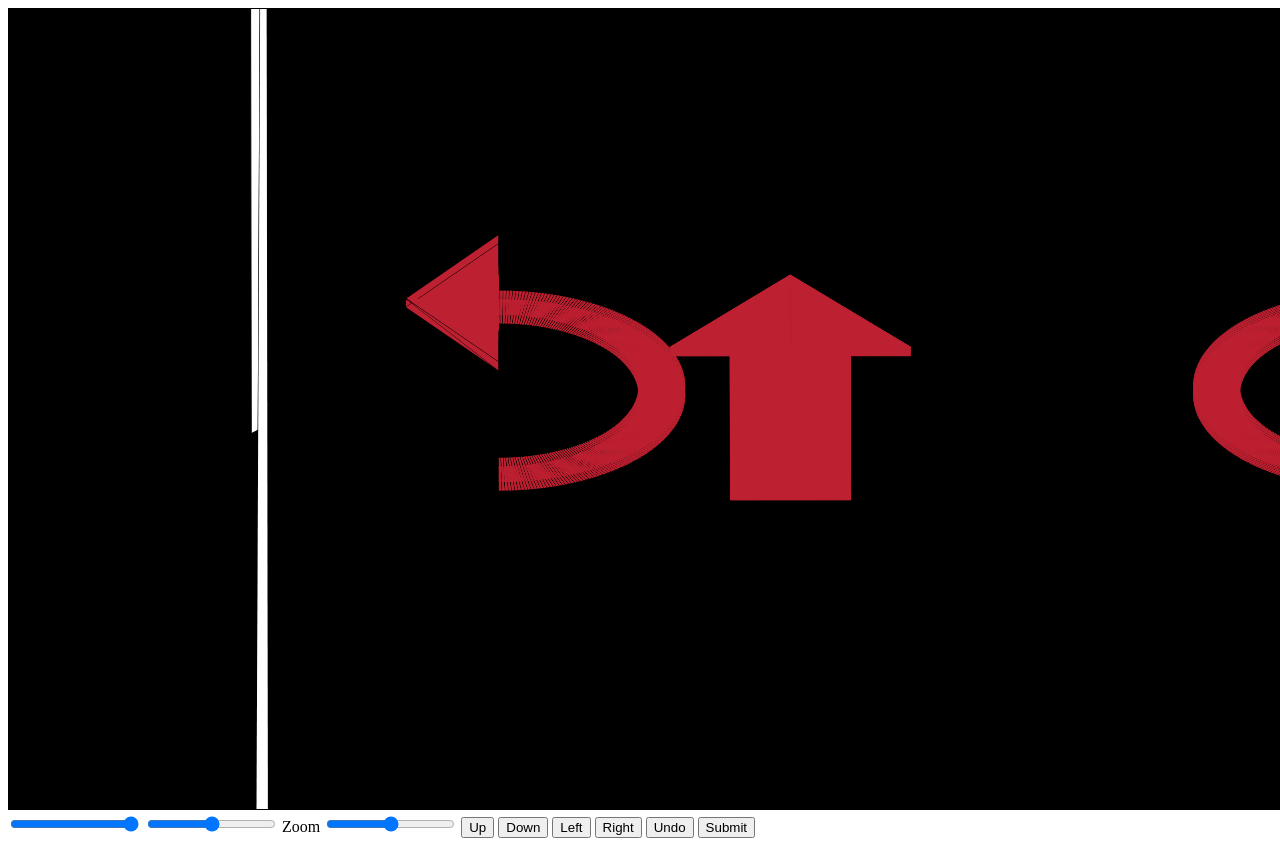
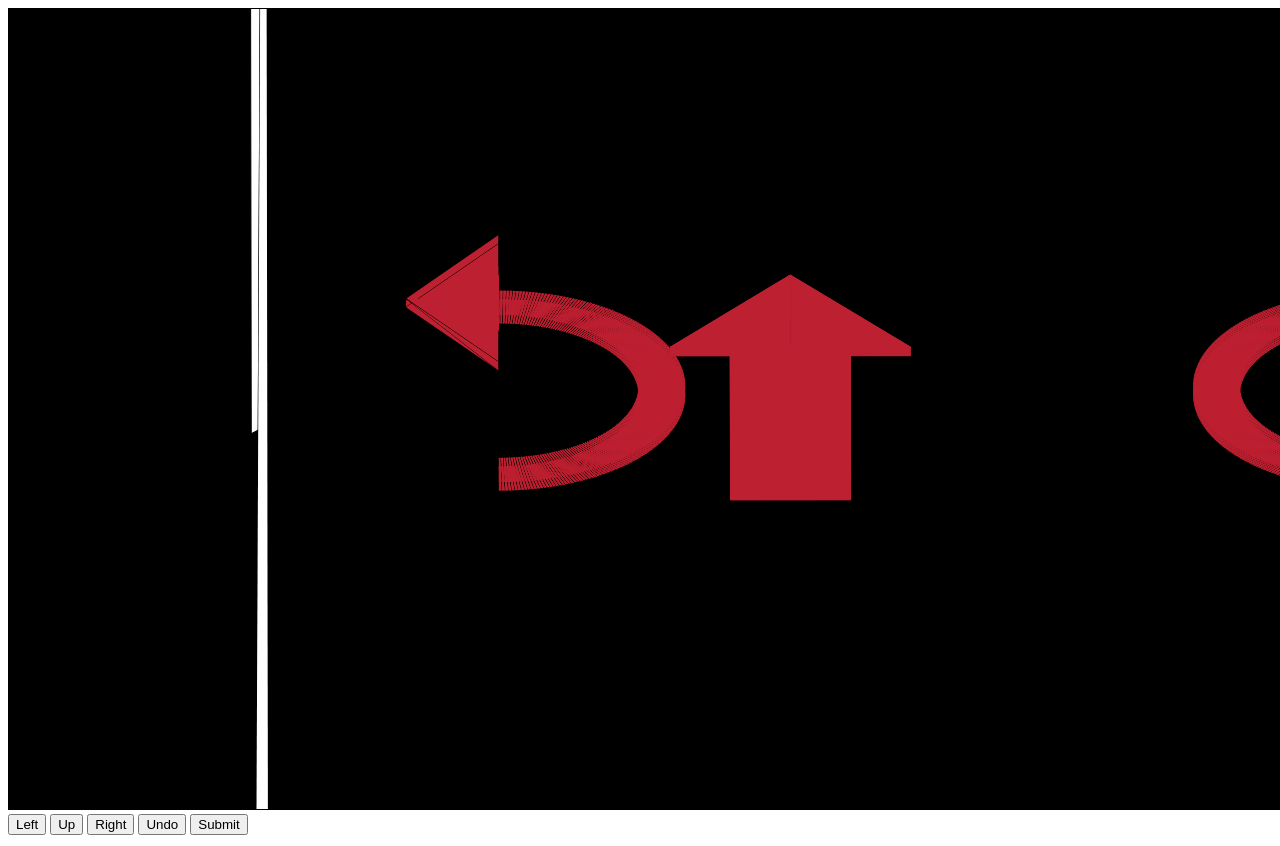
Before and after one commit to Enlight-UW/Robot-Interface, a website: page views/arrows.html in a window 1280 px wide. Drawn offline with Linux system fonts and the light colour scheme; animation ran at ten frames a second.

Commit message:
Rotate Arrows added to queue

```diff
--- a/views/arrows.html
+++ b/views/arrows.html
@@ -13,12 +13,8 @@
 	   style="border:1px solid #000;">
   </canvas>
     <br/>
-  <input id="slider1" type="range" min="-10000" max="0" />
-  <input id="slider2" type="range" min="-100" max="100" />
-  Zoom <input id="fovSlider" type="range" min="0" max="200" />
+  <button onclick="updateSpin(0, 0, Math.PI * 2, 0)">Left</button>
   <button onclick="updateSpin(Math.PI * 2, 0, 0, 0)">Up</button>
-  <button onclick="updateSpin(0, Math.PI * 2, 0, 0)">Down</button>
-  <button onclick="updateSpin(0, 0, Math.PI * 2, 0)">Left</button>
   <button onclick="updateSpin(0, 0, 0, Math.PI * 2)">Right</button>
   <button onclick="undoQueueMove()">Undo</button>
   <button onclick="startQueueMove()">Submit</button>
@@ -90,12 +86,6 @@ function setup() {
   canvas.height = window.innerHeight;
   var context = canvas.getContext('2d');
   var m4 = twgl.m4;
-
-  var slider1 = document.getElementById('slider1');
-  var slider2 = document.getElementById('slider2');
-  var fovSlider = document.getElementById('fovSlider');
-  slider1.value = 35;
-  slider2.value = 0;
 
   //store triangles to be drawn
   var triangles = [];
@@ -357,13 +347,17 @@ function setup() {
 	context.restore();
 	}
 
-    function buildRotateArrow(arrow, Tx, headView) {
+    function buildRotateArrow(arrow, Tx, headView, small) {
 
         var xc = arrow.xc, yc = arrow.yc, zc = arrow.zc;
 
         var xr = 1.5* arrow.xr, yr = arrow.yr, zr = 1.5*arrow.zr;
 
         var angInt = Math.PI / 180;
+
+		if(small == "true") {
+			angInt = Math.PI / 45;
+		}
 
         var fColor = arrow.fColor;
         var sColor = arrow.sColor;
@@ -450,9 +444,9 @@ function setup() {
         // hack to clear the canvas fast
         canvas.width = canvas.width;
 
-    var angle1 = slider1.value*0.01*Math.PI;
+    var angle1 = 35*0.01*Math.PI;
     var angle2 = 0;
-	var angle3 = (slider2.value * 3) + 300;
+	var angle3 = 300;
     var axis = [1,1,1];
 
     var Tmodel=m4.axisRotation(axis,angle2);
@@ -466,7 +460,7 @@ function setup() {
     var Tcamera=m4.inverse(m4.lookAt(eye,target,up));
 
 	//perspective
-	var fov = fovSlider.value/180*Math.PI;
+	var fov = 50/180*Math.PI;
 	var perspective = m4.perspective(fov, (canvas.width/canvas.height), 0.1, 100);
 
 	//viewport
@@ -577,8 +571,8 @@ function setup() {
 
 		//draw the arrows
 		buildArrow(upArrow, upModView);
-		buildRotateArrow(rightArrow, rightModView, rightHeadView);
-		buildRotateArrow(leftArrow, leftModView, leftHeadView);
+		buildRotateArrow(rightArrow, rightModView, rightHeadView, "false");
+		buildRotateArrow(leftArrow, leftModView, leftHeadView, "false");
 
 		//draw the dividing line-height
 		buildCube(divider, Tmodelview);
@@ -659,7 +653,7 @@ function setup() {
 
 			//turn the command into an arrow
 
-			arrowQueue.push({xc: 0, yc: 0, zc: 0, xr: 0.046875*canvas.width, yr: 5, zr:0.175*canvas.height, sColor: "white", fColor: "rgb(189,32,49)", direction: "up", currAngle: 0});
+			arrowQueue.push({xc: 0, yc: 0, zc: 0, xr: 0.046875*canvas.width, yr: 5, zr:0.175*canvas.height, sColor: "rgb(189,32,49)", fColor: "rgb(189,32,49)", direction: "up", currAngle: 0});
 
 			//set the direction of the arrow
 			arrowQueue[arrowQueue.length - 1].direction = newArrows[0];
@@ -713,19 +707,42 @@ function setup() {
 			scrollHeight = 0;
 		}
 
+		/*var rightHeadMod = m4.axisRotation([0, 1, 0], Math.PI * -0.5);
+	rightHeadMod = m4.translate(rightHeadMod, [-0.2*canvas.width, 0, 1.4*canvas.height]);
+	rightHeadMod = m4.axisRotate(rightHeadMod, [0, 1, 0], Math.PI * 0.5);
+	rightHeadMod = m4.axisRotate(rightHeadMod, rightAxis, Math.PI / 2);
+	var rightHeadView = m4.multiply(rightHeadMod, Tcamera);
+
+	var leftHeadMod = m4.axisRotation([0, 1, 0], Math.PI * 0.5);
+	leftHeadMod = m4.translate(leftHeadMod, [0.2*canvas.width, 0, -0.3*canvas.height]);
+	leftHeadMod = m4.axisRotate(leftHeadMod, [0, 1, 0], Math.PI * 0.5);
+	leftHeadMod = m4.rotateZ(leftHeadMod, Math.PI);
+	leftHeadMod = m4.axisRotate(leftHeadMod, [0,1,0], Math.PI / 2);*/
+
 		for(var i = 0; i < arrowQueue.length; i++) {
 			//position the arrow
-			arrowQueue[i].model = m4.translation([140, 0, arrowQueue[i].height + scrollHeight]);
+			arrowQueue[i].model = m4.translation([canvas.width * 0.0911, 0, arrowQueue[i].height + scrollHeight]);
 
 			//set the direction
-			if(arrowQueue[i].direction == "down") {
-				arrowQueue[i].model = m4.axisRotate(arrowQueue[i].model, [0, 1, 0], Math.PI);
-			}
 			if(arrowQueue[i].direction == "left") {
 				arrowQueue[i].model = m4.axisRotate(arrowQueue[i].model, [0, 1, 0], Math.PI * 0.5);
+				arrowQueue[i].model = m4.axisRotate(arrowQueue[i].model, [0, -1, 0], Math.PI * 0.5);
+				arrowQueue[i].model = m4.rotateX(arrowQueue[i].model, Math.PI);
+
+				arrowQueue[i].headModel = m4.translation([canvas.width * 0.0911, 0, arrowQueue[i].height + scrollHeight]);
+				arrowQueue[i].headModel = m4.axisRotate(arrowQueue[i].headModel, [0, 1, 0], Math.PI * 0.5);
+				arrowQueue[i].headModel = m4.axisRotate(arrowQueue[i].headModel, [0, 1, 0], Math.PI * 0.5);
+				arrowQueue[i].headModel = m4.rotateZ(arrowQueue[i].headModel, Math.PI);
+				arrowQueue[i].headModel = m4.axisRotate(arrowQueue[i].headModel, [0,1,0], Math.PI / 2);
+				arrowQueue[i].headModView = m4.multiply(arrowQueue[i].headModel, Tcamera);
 			}
 			if(arrowQueue[i].direction == "right") {
 				arrowQueue[i].model = m4.axisRotate(arrowQueue[i].model, [0, 1, 0], Math.PI * -0.5);
+				arrowQueue[i].model = m4.axisRotate(arrowQueue[i].model, [0, -1, 0], Math.PI / 2);
+
+				arrowQueue[i].headModel = m4.translation([canvas.width * 0.0911, 0, arrowQueue[i].height + scrollHeight]);
+				arrowQueue[i].headModel = m4.axisRotate(arrowQueue[i].headModel, [0,1,0], Math.PI / 2);
+				arrowQueue[i].headModView = m4.multiply(arrowQueue[i].headModel, Tcamera);
 			}
 
 
@@ -739,7 +756,12 @@ function setup() {
 	function drawArrowQueue() {
 		for(var i = 0; i < arrowQueue.length; i++) {
 
-			buildArrow(arrowQueue[i], arrowQueue[i].modelView);
+			if(arrowQueue[i].direction == "up") {
+				buildArrow(arrowQueue[i], arrowQueue[i].modelView);
+			}
+			else {
+				buildRotateArrow(arrowQueue[i], arrowQueue[i].modelView, arrowQueue[i].headModView, "true");
+			}
 
 		}
 
@@ -883,9 +905,9 @@ function setup() {
 	function updateCamera() {
 
 		//update main modelview
-		angle1 = slider1.value*0.01*Math.PI;
-		angle3 = (slider2.value * 3) + 300;
-		fov = fovSlider.value/180*Math.PI;
+		angle1 = 35*0.01*Math.PI;
+		angle3 = 300;
+		fov = 50/180*Math.PI;
 		perspective = m4.perspective(fov, (800/600), 0.1, 100);
 
 		eye=[Math.cos(-1.57) * 500,angle3,500*Math.sin(-1.57)];
```
